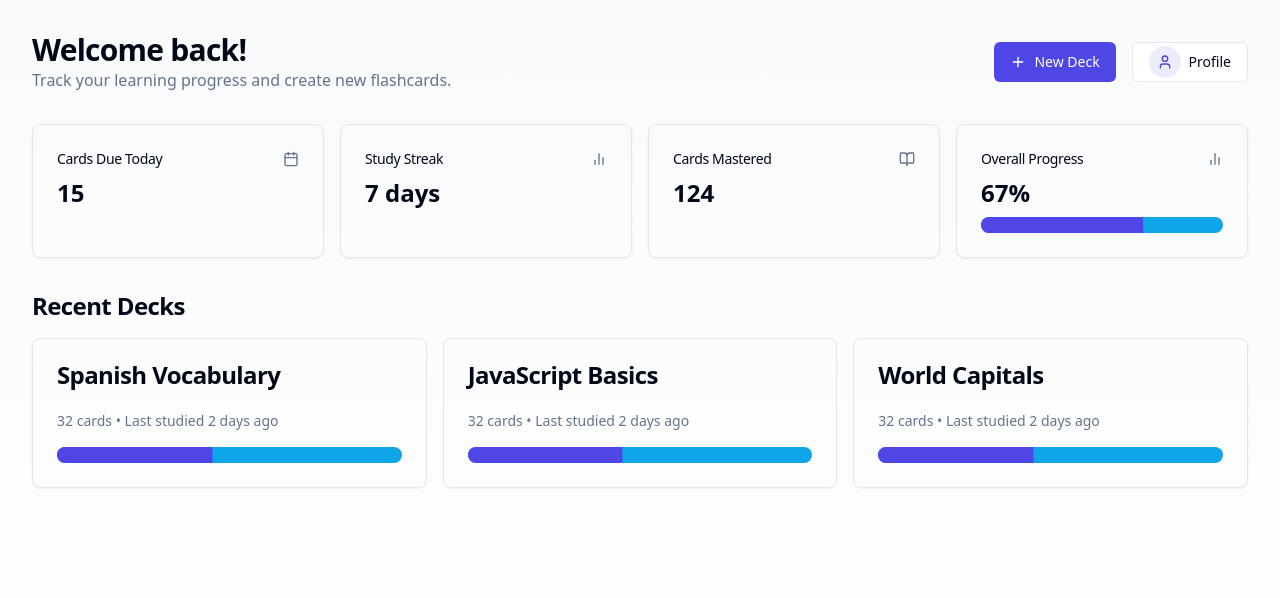
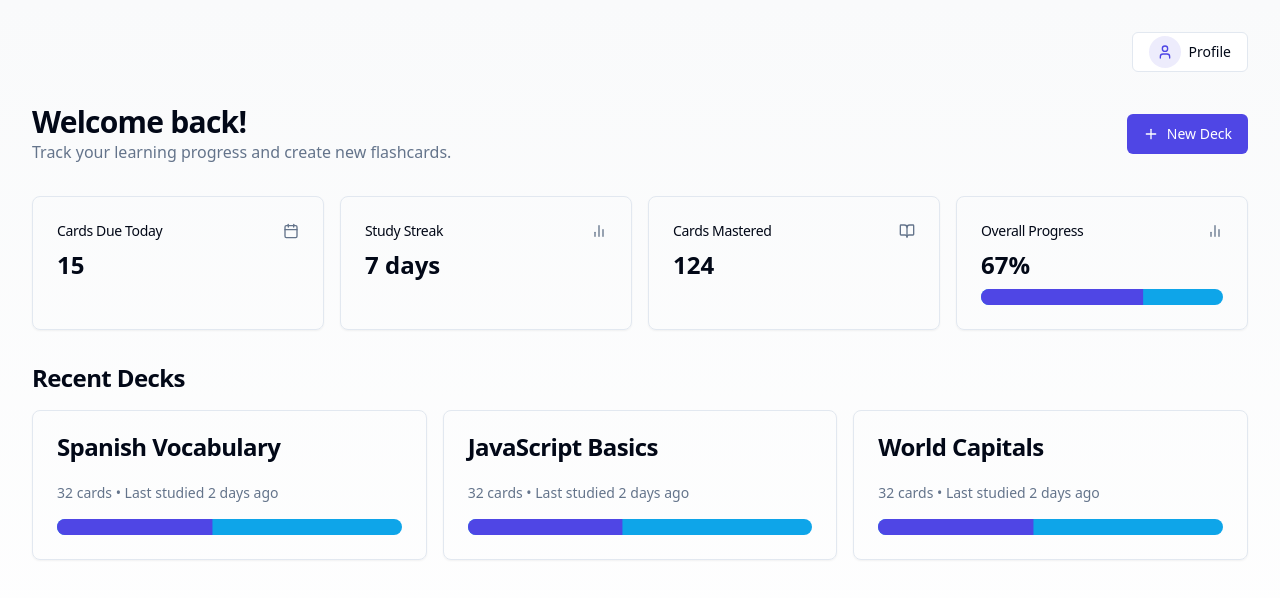
Before and after one commit to antoniofrancaib/looplearn, a React (Vite) app: page /dashboard in a window 1280 px wide. Shown: the top 598 px of the page. Built offline with nearby package versions, Linux system fonts and the light colour scheme.

Commit message:
Fix: Profile menu persistence
The profile menu should remain visible even when navigating to other pages from the dashboard, providing a consistent way to return to the dashboard.

```diff
--- a/src/App.tsx
+++ b/src/App.tsx
@@ -10,6 +10,7 @@ import Dashboard from "./pages/Dashboard";
 import PersonalInfo from "./pages/PersonalInfo";
 import Billing from "./pages/Billing";
 import NotFound from "./pages/NotFound";
+import DashboardLayout from "./components/DashboardLayout";
 
 const queryClient = new QueryClient();
 
@@ -22,9 +23,11 @@ const App = () => (
         <Routes>
           <Route path="/" element={<Index />} />
           <Route path="/auth" element={<Auth />} />
-          <Route path="/dashboard" element={<Dashboard />} />
-          <Route path="/personal-info" element={<PersonalInfo />} />
-          <Route path="/billing" element={<Billing />} />
+          <Route element={<DashboardLayout />}>
+            <Route path="/dashboard" element={<Dashboard />} />
+            <Route path="/personal-info" element={<PersonalInfo />} />
+            <Route path="/billing" element={<Billing />} />
+          </Route>
           <Route path="*" element={<NotFound />} />
         </Routes>
       </BrowserRouter>
--- /dev/null
+++ b/src/components/DashboardLayout.tsx
@@ -0,0 +1,18 @@
+
+import { Outlet } from "react-router-dom";
+import { ProfileMenu } from "./ProfileMenu";
+
+const DashboardLayout = () => {
+  return (
+    <div className="min-h-screen bg-gradient-to-b from-gray-50 to-white p-8">
+      <div className="mx-auto max-w-7xl">
+        <div className="flex justify-end mb-8">
+          <ProfileMenu />
+        </div>
+        <Outlet />
+      </div>
+    </div>
+  );
+};
+
+export default DashboardLayout;
--- a/src/pages/Dashboard.tsx
+++ b/src/pages/Dashboard.tsx
@@ -1,9 +1,9 @@
+
 import { Button } from "@/components/ui/button";
 import { Card, CardContent, CardHeader, CardTitle } from "@/components/ui/card";
 import { Progress } from "@/components/ui/progress";
 import { Plus, BookOpen, BarChart2, Calendar } from "lucide-react";
 import { useState } from "react";
-import { ProfileMenu } from "@/components/ProfileMenu";
 import { NewDeckDialog } from "@/components/NewDeckDialog";
 
 const Dashboard = () => {
@@ -11,21 +11,17 @@ const Dashboard = () => {
   const [newDeckDialogOpen, setNewDeckDialogOpen] = useState(false);
 
   return (
-    <div className="min-h-screen bg-gradient-to-b from-gray-50 to-white p-8">
-      <div className="mx-auto max-w-7xl space-y-8">
+    <div className="space-y-8">
       {/* Header */}
       <div className="flex items-center justify-between">
         <div>
           <h1 className="text-3xl font-bold tracking-tight">Welcome back!</h1>
           <p className="text-muted-foreground">Track your learning progress and create new flashcards.</p>
         </div>
-          <div className="flex items-center gap-4">
         <Button onClick={() => setNewDeckDialogOpen(true)} className="gap-2">
           <Plus className="h-4 w-4" />
           New Deck
         </Button>
-            <ProfileMenu />
-          </div>
       </div>
 
       {/* Stats Overview */}
@@ -92,7 +88,6 @@ const Dashboard = () => {
         onOpenChange={setNewDeckDialogOpen}
       />
     </div>
-    </div>
   );
 };
 
```
Lines whose indentation alone changed are shown as unchanged.
